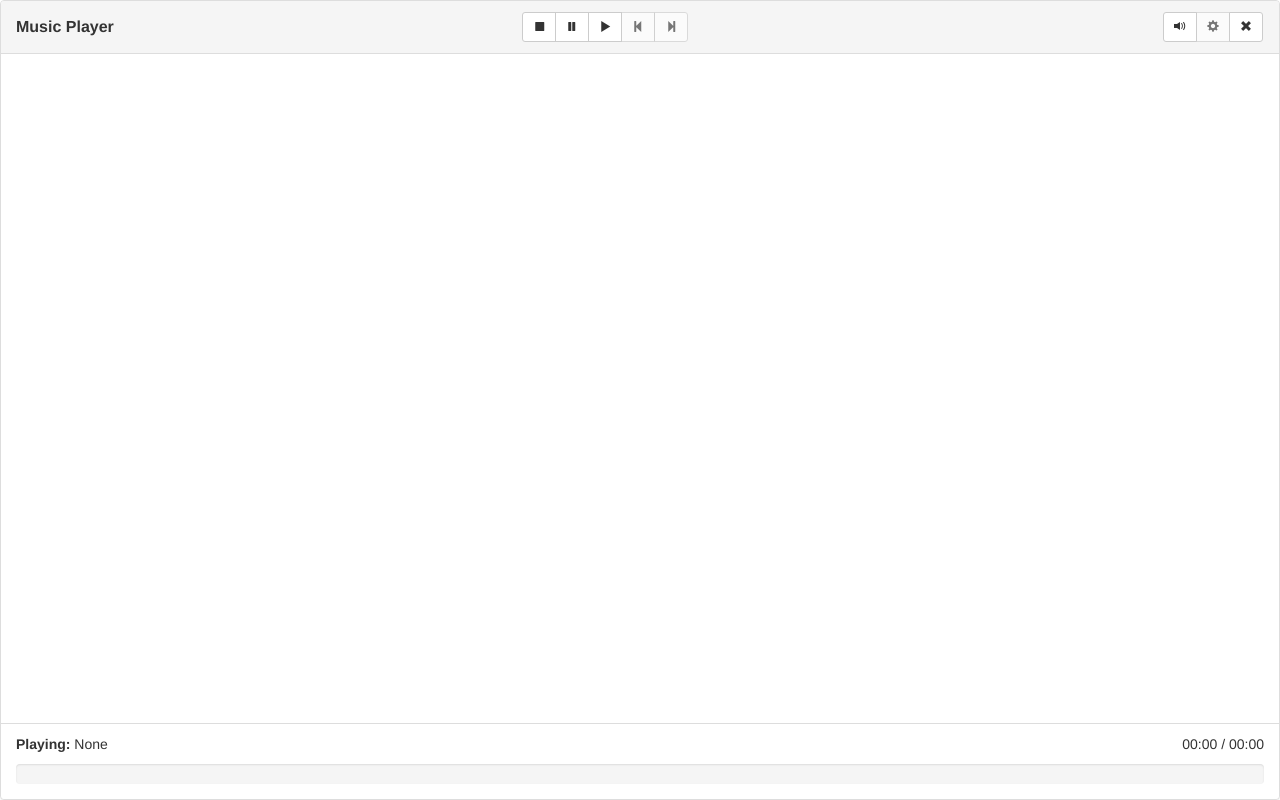
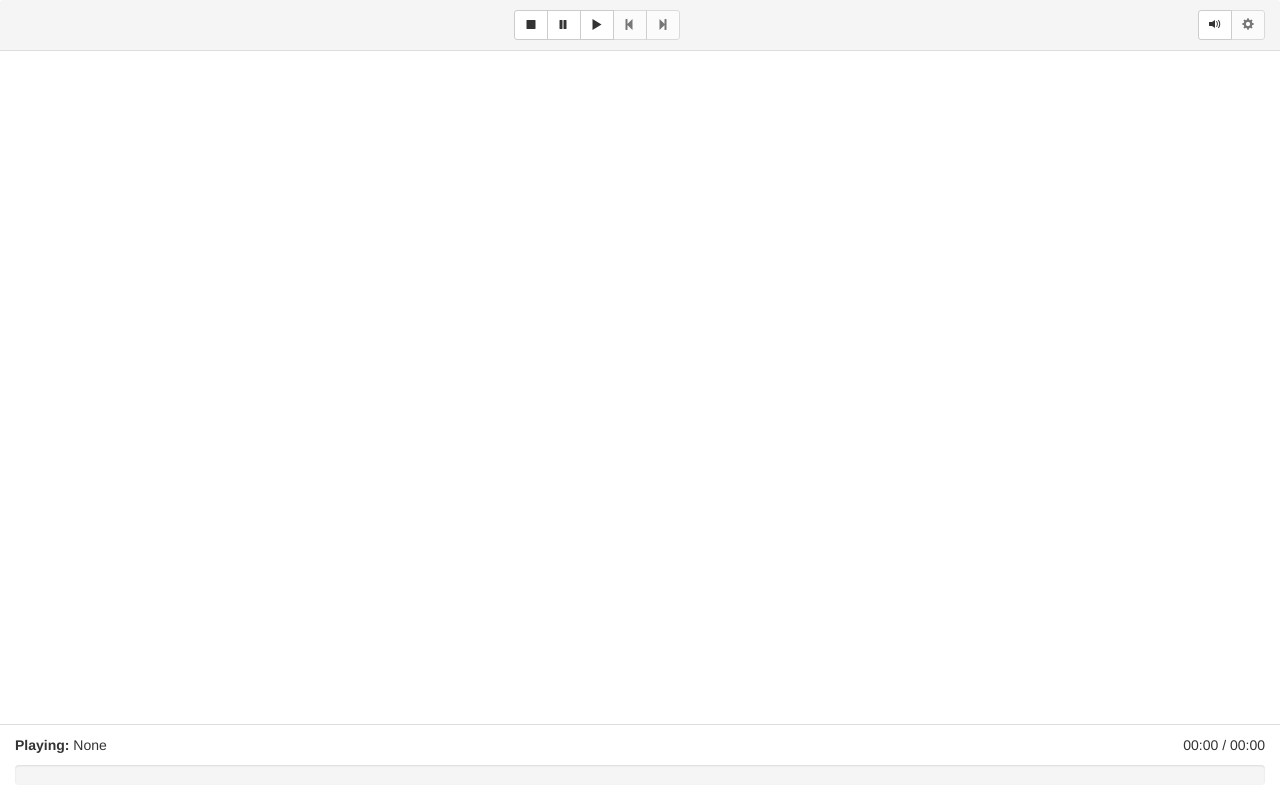
Before and after one commit to doanamo/Music-Player-01-2015, a website: page index.html in a window 1280 px wide. Drawn offline with Linux system fonts and the light colour scheme.

Commit message:
Use normal system frame and disable transparency.
Borderless window with transparent background requires GPU supports. Due to GPU Chromium process leaking memory like crazy, I decided application's stability is more important until this issue gets fixed.

```diff
--- a/debug/package.json
+++ b/debug/package.json
@@ -1,6 +1,8 @@
 {
     "name": "node-webkit",
     "main": "../index.html",
+
+    "chromium-args": "--disable-gpu",
 
     "window":
     {
@@ -11,8 +13,6 @@
         "width": 1024,
         "height": 576,
 
-        "toolbar": true,
-        "frame": true,
-        "transparent": false
+        "toolbar": true
     }
 }
--- a/index.css
+++ b/index.css
@@ -11,6 +11,9 @@ body
     left:0px;
     right:0px;
     margin:0px;
+
+    border-radius: 0px;
+    border-width: 0px;
 }
 
 /*
@@ -19,43 +22,10 @@ body
 
 #window .panel-heading
 {
-    -webkit-app-region: drag;
-
     padding-left: 15px;
     padding-right: 15px;
     padding-top: 10px;
     padding-bottom: 10px;
-}
-
-#window .panel-heading button
-{
-    -webkit-app-region: no-drag;
-}
-
-.no-drag-button-fix
-{
-    /*
-        Set a padding border to give enclosing elements a chance to receive
-        outside mouse move events, that are normally blocked by 'no-drag' style
-        set on parent, to prevent certain states getting stuck (ex. hover).
-    */
-
-    -webkit-app-region: no-drag;
-    padding: 1px 1px;
-}
-
-#window-title
-{
-    float: left;
-    padding-right: 20px;
-}
-
-#window-title .panel-title
-{
-    font-weight: bold;
-
-    position: relative;
-    top: 5px;
 }
 
 #application-control
@@ -67,7 +37,6 @@ body
 #playback-control
 {
     text-align: center;
-    width: 85%;
 }
 
 #playback-control *
@@ -94,7 +63,7 @@ body
 
     position: fixed;
     top: 44px;
-    right: 82px;
+    right: 48px;
 
     display: none;
 }
--- a/index.html
+++ b/index.html
@@ -7,12 +7,8 @@
     <body>
         <div id="window" class="panel panel-default">
             <div class="panel-heading clearfix">
-                <div id="window-title">
-                    <p class="panel-title">Music Player</p>
-                </div>
-
                 <div id="application-control">
-                    <div class="btn-group no-drag-button-fix">
+                    <div class="btn-group">
                         <button id="application-volume" class="btn btn-default btn-sm" tabindex="6">
                             <span id="volume-icon" class="glyphicon glyphicon-volume-up"></span>
                         </button>
@@ -20,15 +16,11 @@
                         <button id="application-settings" class="btn btn-default btn-sm disabled" tabindex="7">
                             <span class="glyphicon glyphicon-cog"></span>
                         </button>
-
-                        <button id="application-close" class="btn btn-default btn-sm" tabindex="8">
-                            <span class="glyphicon glyphicon-remove"></span>
-                        </button>
                     </div>
                 </div>
 
                 <div id="playback-control">
-                    <div class="btn-group no-drag-button-fix">
+                    <div class="btn-group">
                         <button id="playback-stop" class="btn btn-default btn-sm" tabindex="1">
                             <span class="glyphicon glyphicon-stop"></span>
                         </button>
--- a/package.json
+++ b/package.json
@@ -1,6 +1,8 @@
 {
     "name": "node-webkit",
     "main": "index.html",
+
+    "chromium-args": "--disable-gpu",
 
     "window":
     {
@@ -11,8 +13,6 @@
         "width": 1024,
         "height": 576,
 
-        "toolbar": false,
-        "frame": false,
-        "transparent": true
+        "toolbar": false
     }
 }
```
Also changed, not shown: source/user-interface.js (+2 -10 lines).
